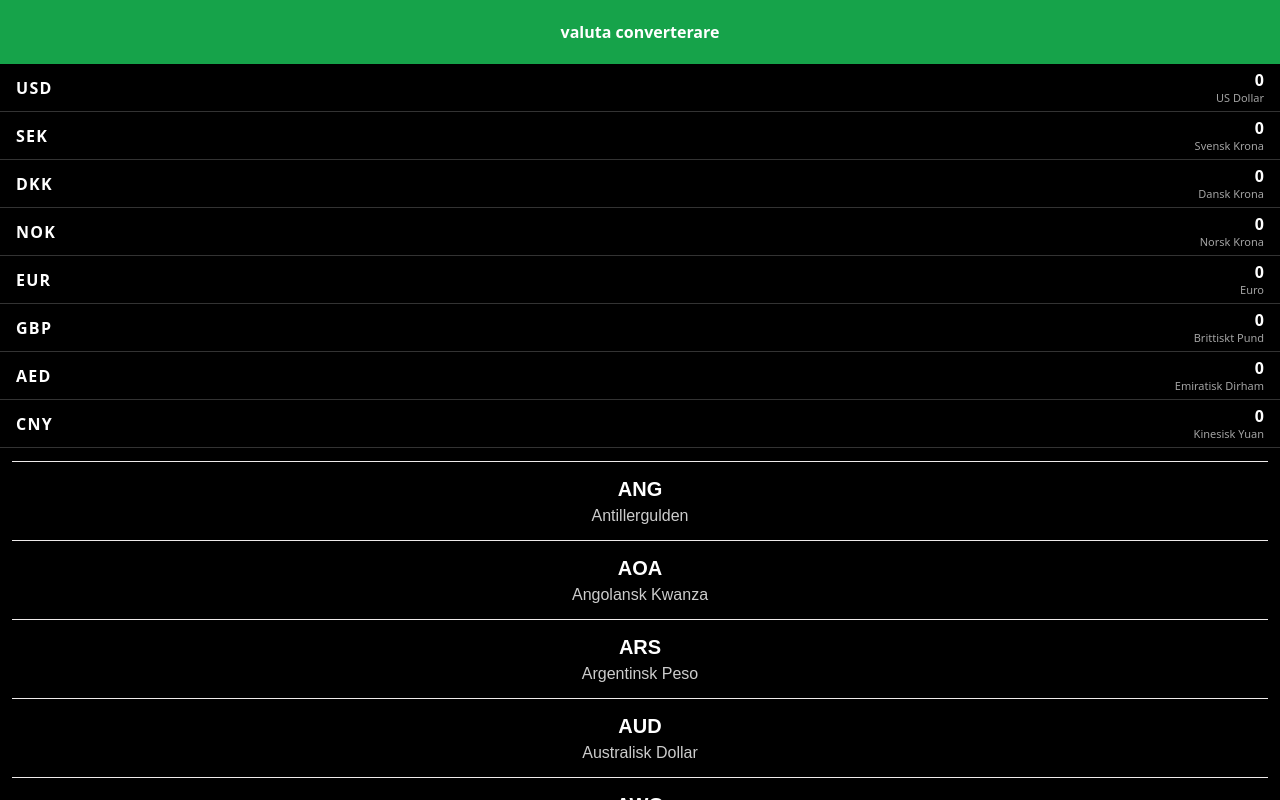
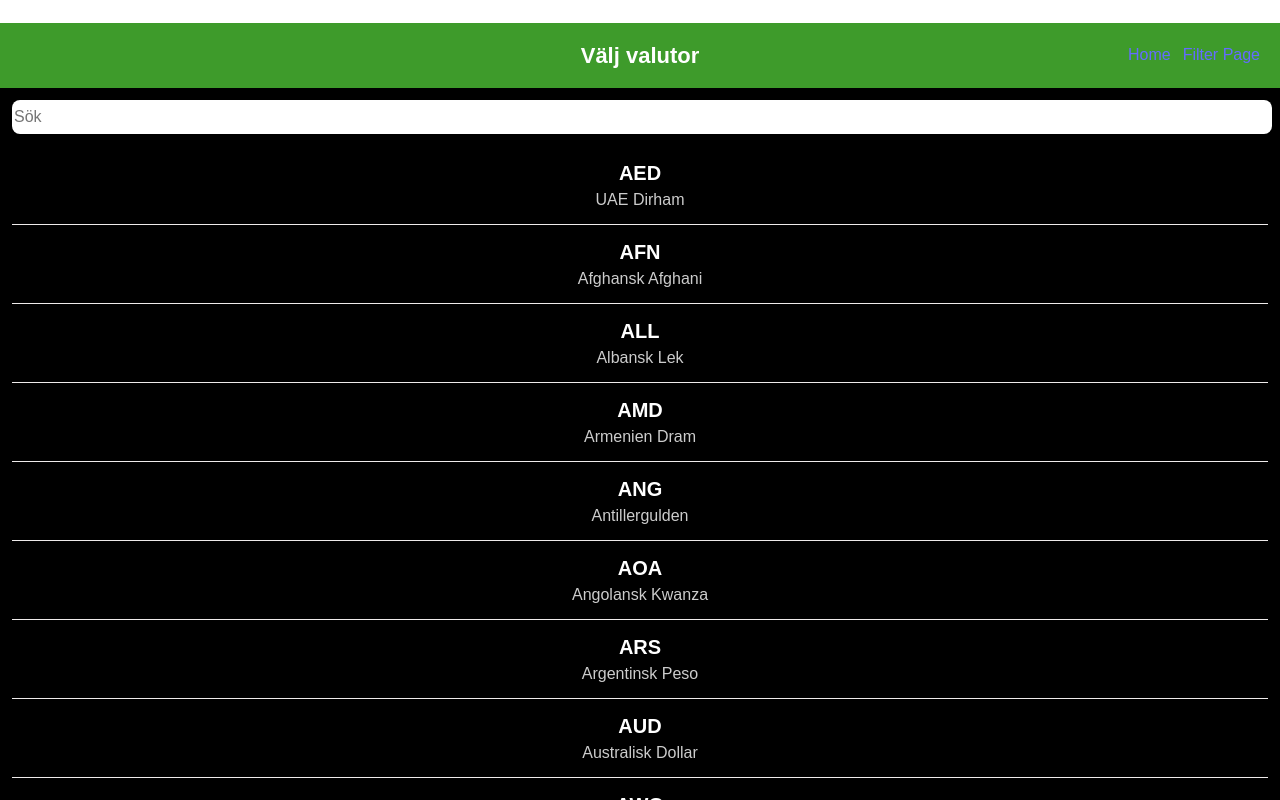
Before and after one commit to Omar-Alissa/currency-exchange-project, a React (Vite) app in the folder frontend/: page /filter in a window 1280 px wide. Shown: the top 800 px of the page. Built offline with nearby package versions, Linux system fonts and the light colour scheme.

Commit message:
Routing mellan Mainpage och FilterPage

```diff
--- a/frontend/src/App.jsx
+++ b/frontend/src/App.jsx
@@ -1,15 +1,19 @@
-import { useState } from 'react'
-import './App.css'
-import CurrencyFilterPage from './pages/CurrencyFilterPage.jsx'
-import Mainpage from './pages/Mainpage.jsx'
+
+import './App.css';
+import { BrowserRouter, Routes, Route, Link } from 'react-router-dom';
+import Mainpage from './pages/Mainpage.jsx';
+import CurrencyFilterPage from './pages/CurrencyFilterPage.jsx';
 
 function App() {
   return (
-    <>
-     <Mainpage />
-      <CurrencyFilterPage />
-    </>
-  )
+    <BrowserRouter>
+  {/* Navigationen hanteras nu i headern på respektive sida */}
+      <Routes>
+        <Route path="/" element={<Mainpage />} />
+        <Route path="/filter" element={<CurrencyFilterPage />} />
+      </Routes>
+    </BrowserRouter>
+  );
 }
 
-export default App
+export default App;
--- a/frontend/src/pages/CurrencyFilterPage.jsx
+++ b/frontend/src/pages/CurrencyFilterPage.jsx
@@ -17,11 +17,17 @@ const currencies = [
   { code: 'BBD', name: 'Barbadisk Dollar' },
 ];
 
+import { Link } from 'react-router-dom';
+
 function CurrencyFilterPage() {
   return (
     <div className="currency-filter-container">
-      <div className="currency-filter-header">
+      <div className="currency-filter-header" style={{ position: 'relative' }}>
         <span className="currency-filter-title">Välj valutor</span>
+        <nav style={{ position: 'absolute', right: 20, top: 20 }}>
+          <Link to="/" style={{ marginRight: '12px' }}>Home</Link>
+          <Link to="/filter">Filter Page</Link>
+        </nav>
       </div>
       <div className="currency-filter-content">
         <input
--- a/frontend/src/pages/Mainpage.jsx
+++ b/frontend/src/pages/Mainpage.jsx
@@ -1,11 +1,16 @@
-import { useState } from 'react'
-import './Mainpage.css'
+
+import './Mainpage.css';
+import { Link } from 'react-router-dom';
 
 function Mainpage() {
   return (
     <>
       <header className="app-header">
         <div className="app-header__title">valuta converterare</div>
+        <nav style={{ position: 'absolute', right: 20, top: 20 }}>
+          <Link to="/filter" style={{ marginRight: '12px' }}>Filter Page</Link>
+          <Link to="/">Home</Link>
+        </nav>
       </header>
       <div className="currency-bar">
         <span className="currency-bar__code">USD</span>
```
Also changed, not shown: 1 other file (tests, documents, lock files or other folders).
